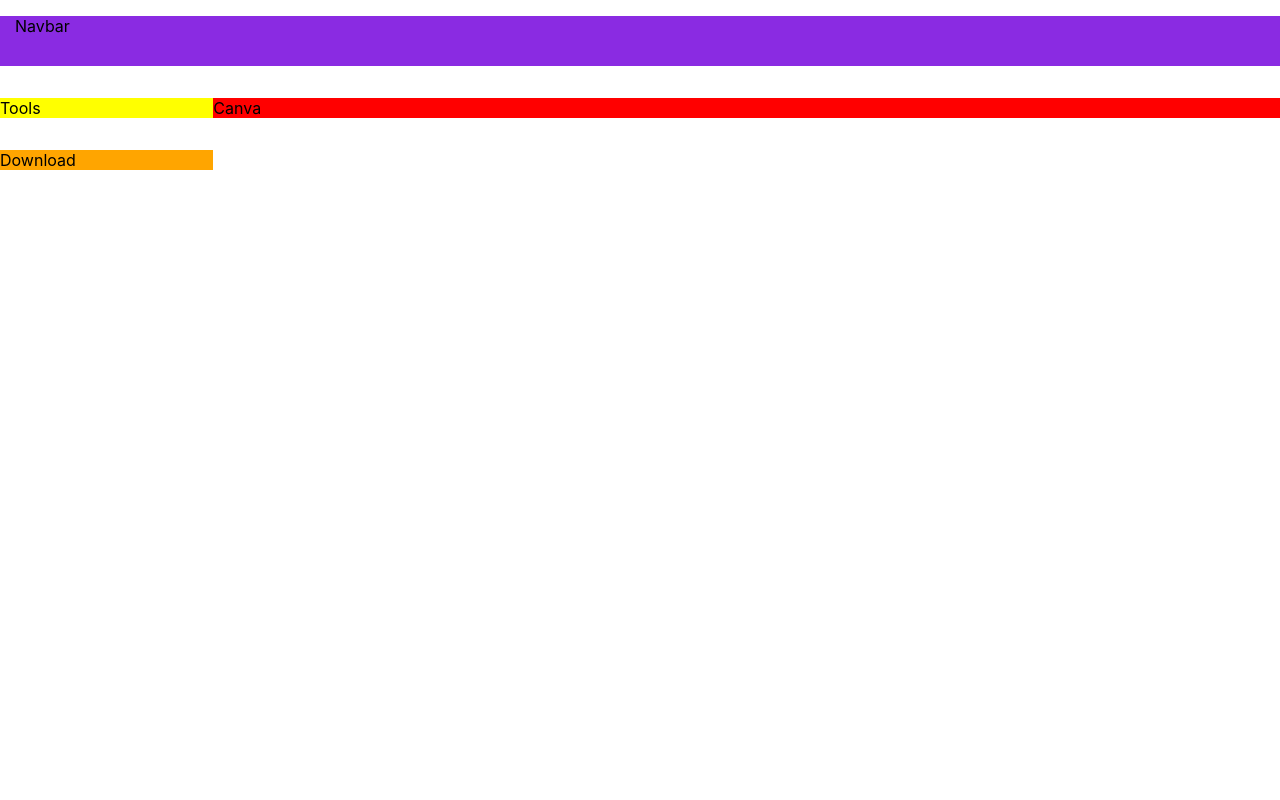
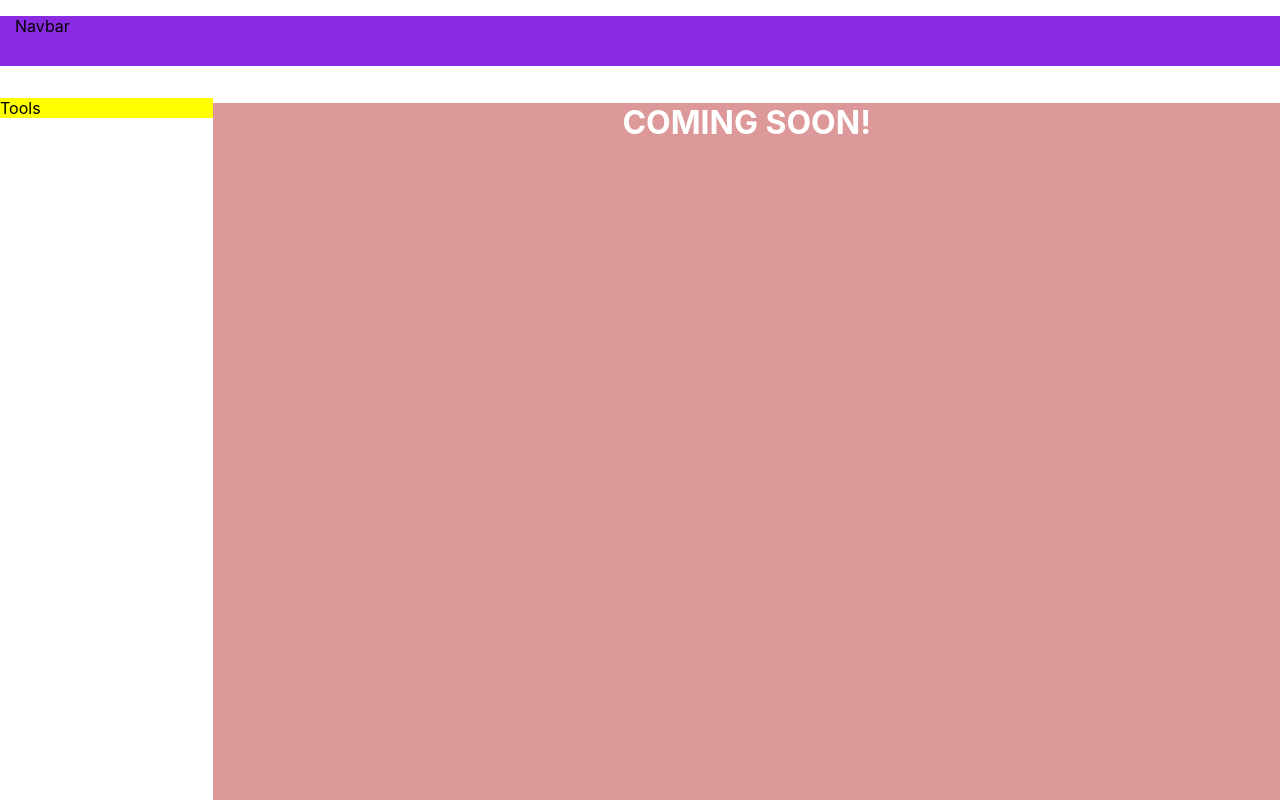
Before and after one commit to kodiri/card-creator, a React (Create React App) app: page / in a window 1280 px wide. Shown: the top 800 px of the page. Built offline with nearby package versions, Linux system fonts and the light colour scheme.

Commit message:
begin canvas component

```diff
--- a/src/Canva/Canva.css
+++ b/src/Canva/Canva.css
@@ -1,3 +1,9 @@
 .canva {
-    background-color: red;
+    background-color: #dd9999;
+    height: 800px;
+    width: 100%;
+    color: #ffffff;
 }
+h1 {
+    text-align: center;
+}
--- a/src/Canva/Canva.js
+++ b/src/Canva/Canva.js
@@ -5,7 +5,7 @@
 export default class Canva extends Component {
     render() {
       return <div>
-          <p className='canva'>Canva</p>
+          <p className='canva'><h1>COMING SOON!</h1></p>
       </div>
     }
 }
```
